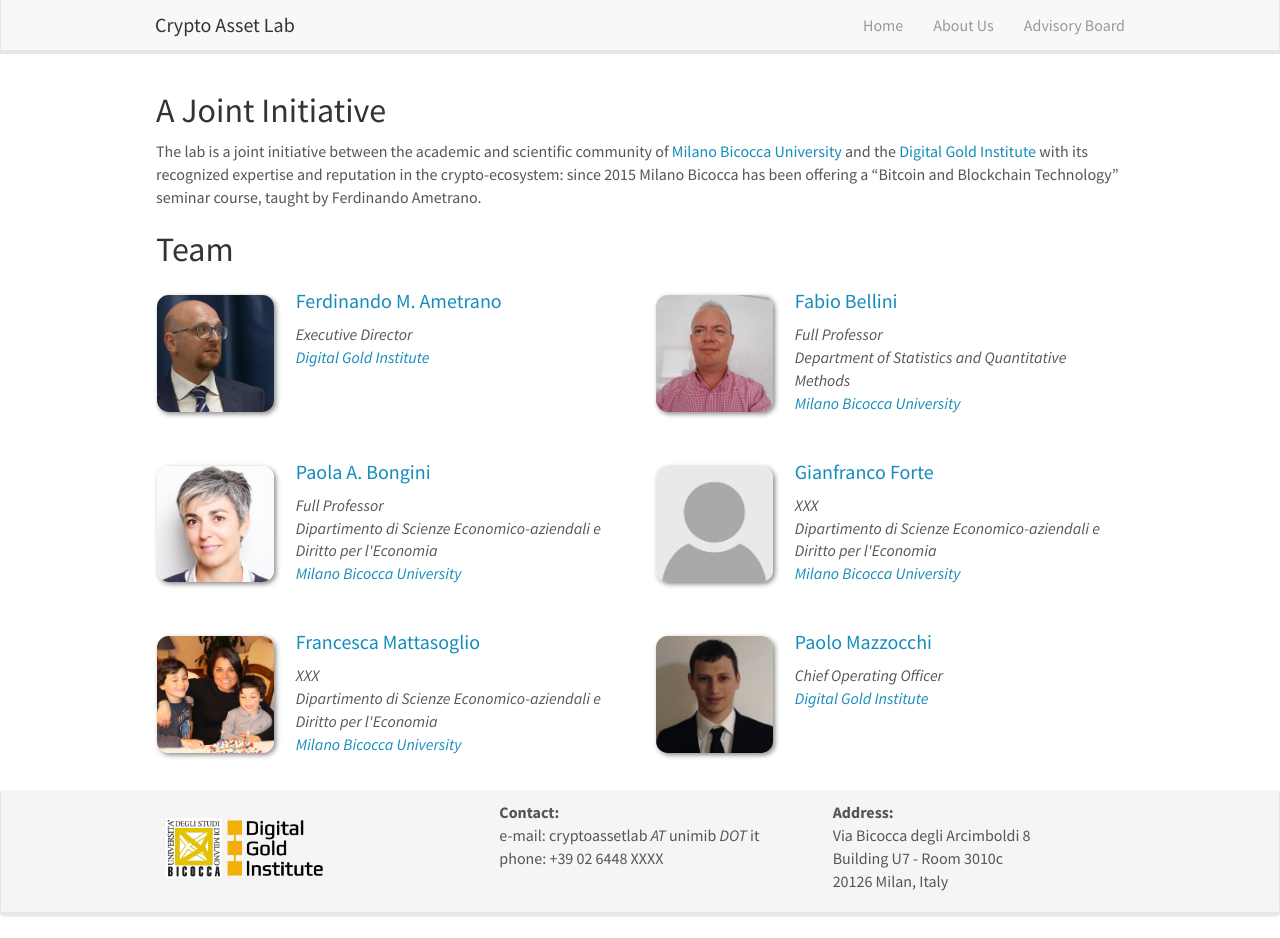
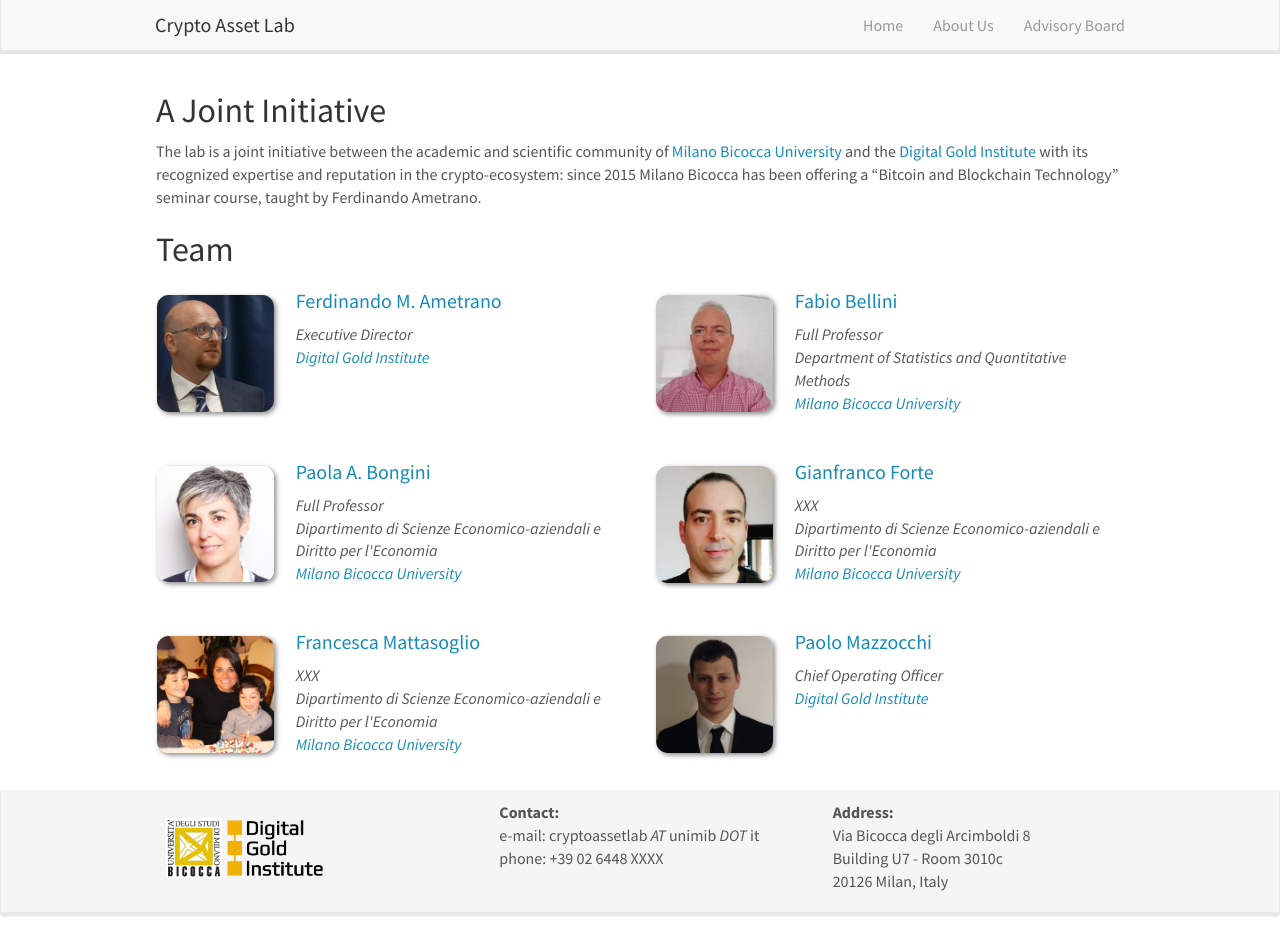
Before and after one commit to cryptoassetlab/cryptoassetlab.github.io, a Jekyll site: the page built from _pages/about-us.md, in a window 1280 px wide and 938 px high. Built offline with Jekyll 4.4.1, drawn with Linux system fonts in a browser that asks for light colours; nearby versions of some CDN libraries.

Commit message:
Added missing photo

```diff
--- a/_data/team_members.yml
+++ b/_data/team_members.yml
@@ -32,7 +32,7 @@
 
 - name: Gianfranco Forte
   name_link: http://www.unimib.it/gianfranco-forte
-  photo: team/unknown.jpg
+  photo: team/Forte.jpg
   affiliation_rows: 3
   affiliation_row_1: XXX
   affiliation_row_1_link:
```
Also changed, not shown: images/team/Forte.jpg (added).
